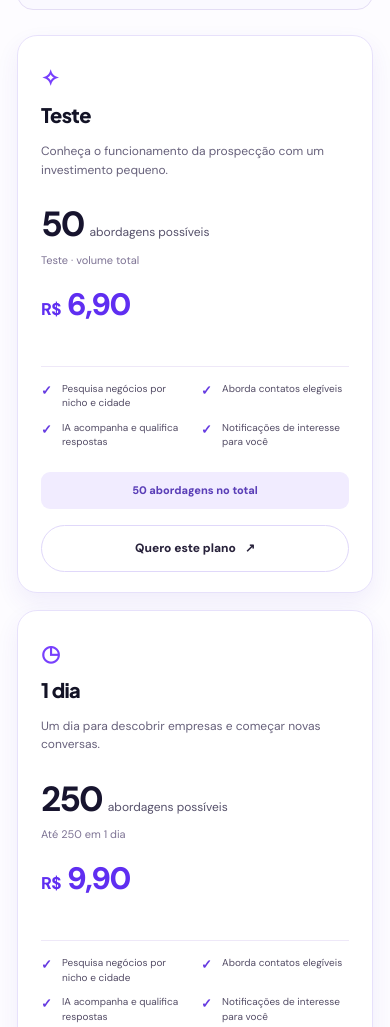
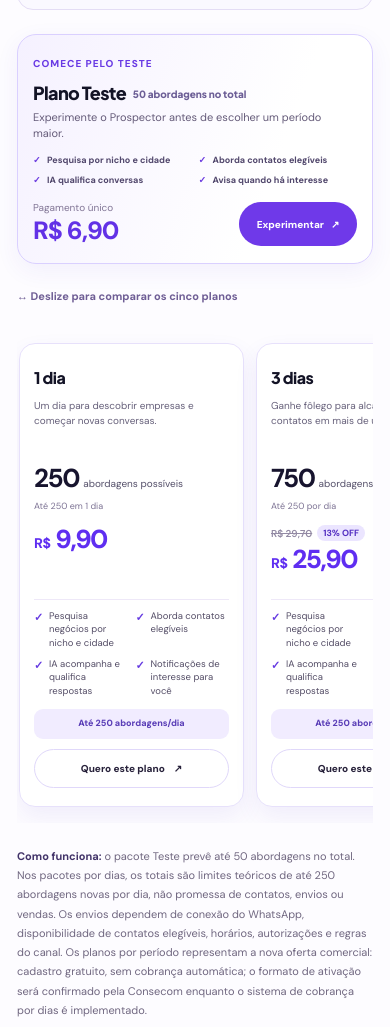
Before and after one commit to WmAgencia/Prospector, a website: page dashboard/public/landing.html in a window 390 px wide. Shown: the part 3583-4610 px from the top of the page. Drawn offline with Linux system fonts and the light colour scheme; a web font is replaced by a local one.

Commit message:
Redesign landing pricing with full-width trial bar and five compact plans in one horizontal row

```diff
--- a/dashboard/public/landing-redesign.css
+++ b/dashboard/public/landing-redesign.css
@@ -259,3 +259,79 @@ body.p3-site{background:#f7f7ff;color:var(--deep);font:400 14px/1.55 'DM Sans',s
 .p3-price-card h3 small{font-size:11px;font-weight:650;color:#827596;letter-spacing:0}
 .p3-price-savings{display:flex;align-items:center;gap:9px;flex-wrap:wrap}
 .p3-price-savings b{font-size:10px;letter-spacing:0;border-radius:99px;background:#ebe5ff;color:#542fc2;padding:4px 9px}
+
+
+/* Períodos na mesma linha: Teste em faixa e cinco planos compactos lado a lado. */
+.p3-pricing{grid-template-columns:minmax(0,1fr);gap:24px}
+.p3-price-trial-wrap{grid-column:1;min-width:0}
+.p3-price-trial{display:grid;grid-template-columns:minmax(0,1.1fr) minmax(0,1.15fr) auto auto;align-items:center;gap:24px;padding:22px 27px;border:1px solid #dad0ff;border-radius:19px;background:linear-gradient(110deg,#f5f1ff 0%,#fff 70%);box-shadow:0 7px 23px #5534c910}
+.p3-trial-eyebrow{display:inline-block;color:#693ae4;font-size:10px;font-weight:850;letter-spacing:.1em;margin-bottom:7px}
+.p3-trial-intro h3{font-size:20px;font-weight:850;letter-spacing:-.035em;margin:0 0 3px}
+.p3-trial-intro h3 span{display:inline-block;font-size:11px;font-weight:750;color:#6c5e96;letter-spacing:0;vertical-align:middle;margin-left:7px}
+.p3-trial-intro>p{font-size:11px;line-height:1.45;color:#655b79;margin:0;max-width:310px}
+.p3-trial-features{list-style:none;display:grid;grid-template-columns:repeat(2,minmax(0,1fr));gap:9px 18px;margin:0;padding:0}
+.p3-trial-features li{color:#51476c;font-size:10px;font-weight:650;line-height:1.5;padding-left:18px;position:relative}
+.p3-trial-features li:before{content:'✓';position:absolute;left:0;color:#6b3bdf;font-weight:900}
+.p3-trial-price{white-space:nowrap;display:flex;flex-direction:column;align-items:flex-start}
+.p3-trial-price small{font-size:10px;color:#827696}
+.p3-trial-price strong{font-size:28px;line-height:1.25;font-weight:900;letter-spacing:-.04em;color:#6231e6}
+.p3-price-trial .p3-trial-cta{white-space:nowrap;min-width:135px;min-height:44px;display:flex;align-items:center;justify-content:center;gap:7px;background:#6f39e9;color:#fff!important;border-color:transparent}
+.p3-price-trial .p3-trial-cta:hover{background:#5527ce;color:#fff!important}
+.p3-price-swipe{display:none;grid-column:1;font-size:11px;font-weight:700;color:#6f5e95;margin:-4px 0 -8px}
+.p3-price-cards{grid-column:1;grid-template-columns:repeat(5,minmax(0,1fr));gap:11px;align-items:stretch;min-width:0}
+.p3-price-card{padding:19px 14px 15px;border-radius:16px;min-height:410px}
+.p3-price-card .p3-price-symbol{display:none}
+.p3-price-card h3{font-size:16px;margin:4px 0 4px}
+.p3-price-card>p{font-size:10px;line-height:1.46;min-height:57px;margin:4px 0 8px}
+.p3-price-quantity{gap:4px;margin-top:4px;font-size:10px;line-height:1.35}
+.p3-price-quantity strong{font-size:26px}
+.p3-price-quantity>span{max-width:100px}
+.p3-price-meta{font-size:9px;margin-top:4px}
+.p3-price-value{margin:11px 0 10px;min-height:64px;gap:4px}
+.p3-price-value>span{font-size:26px}
+.p3-price-value small{font-size:14px}
+.p3-price-savings{gap:5px}
+.p3-price-savings del{font-size:10px}
+.p3-price-savings b{font-size:9px;padding:3px 6px}
+.p3-price-features{padding-top:10px;margin-bottom:9px;gap:8px}
+.p3-price-features li{font-size:9.5px;line-height:1.4;padding-left:15px}
+.p3-price-features li:before{font-size:11px}
+.p3-price-cap{padding:8px 5px;margin-top:auto;margin-bottom:10px;font-size:9px;white-space:normal}
+.p3-price-card .p3-price-button{min-height:39px;font-size:10px;padding:8px 5px;white-space:nowrap}
+.p3-price-ribbon{top:-12px;font-size:8px;padding:5px 10px}
+.p3-price-disclaimer{grid-column:1;max-width:100%}
+@media(max-width:1280px){
+ .p3-price-trial{grid-template-columns:minmax(0,1fr) minmax(0,1fr) auto auto;gap:16px;padding:20px}
+ .p3-trial-features{gap:7px 10px}
+ .p3-price-cards{gap:9px}
+ .p3-price-card{padding:18px 12px 13px}
+}
+@media(max-width:1180px){
+ .p3-price-trial{grid-template-columns:minmax(0,1fr) minmax(0,1fr) auto;gap:14px}
+ .p3-price-trial .p3-trial-cta{grid-column:3;grid-row:1 / span 2;min-width:120px}
+ .p3-trial-price{grid-column:2;grid-row:2}
+ .p3-price-cards{display:grid;grid-template-columns:none;grid-auto-flow:column;grid-auto-columns:minmax(220px,29vw);overflow-x:auto;overscroll-behavior-inline:contain;scroll-snap-type:x mandatory;scroll-padding-inline:2px;padding:14px 2px 16px;gap:12px;scrollbar-width:thin}
+ .p3-price-card{scroll-snap-align:start;min-height:408px}
+ .p3-price-swipe{display:block}
+}
+@media(max-width:720px){
+ .p3-price-trial{grid-template-columns:minmax(0,1fr) auto;gap:13px;padding:18px}
+ .p3-trial-intro{grid-column:1 / -1}
+ .p3-trial-intro h3{font-size:18px}
+ .p3-trial-features{grid-column:1 / -1;grid-row:2}
+ .p3-trial-price{grid-column:1;grid-row:3}
+ .p3-price-trial .p3-trial-cta{grid-column:2;grid-row:3;min-width:122px}
+ .p3-price-cards{grid-auto-columns:minmax(226px,64vw);gap:12px}
+ .p3-price-card{min-height:408px}
+}
+@media(max-width:480px){
+ .p3-price-trial{grid-template-columns:1fr auto;gap:12px;padding:17px 15px}
+ .p3-trial-intro h3 span{font-size:10px;margin-left:4px}
+ .p3-trial-features{grid-template-columns:1fr 1fr;gap:7px}
+ .p3-trial-features li{font-size:9px;padding-left:14px}
+ .p3-trial-price strong{font-size:25px}
+ .p3-price-trial .p3-trial-cta{font-size:10px;min-width:118px;padding:7px 8px}
+ .p3-price-cards{grid-auto-columns:minmax(225px,78vw)}
+ .p3-price-card{padding:18px 14px}
+ .p3-price-card>p{font-size:10px;min-height:50px}
+}
--- a/dashboard/public/landing.html
+++ b/dashboard/public/landing.html
@@ -110,8 +110,26 @@
 
 <section class="p3-pricing p3-container" id="investimento">
  <div class="p3-pricing-intro"><span class="p3-overline">PACOTES POR PERÍODO</span><h2>Escolha por quantos dias quer prospectar.</h2><p>Do primeiro teste a um mês de operação: o Prospector pesquisa empresas, aborda contatos elegíveis, acompanha conversas e te avisa quando encontra sinais de interesse.</p><ul><li>✓ Até 250 novas abordagens por dia</li><li>✓ IA e Kanban comercial incluídos</li><li>✓ Sem mensalidade obrigatória</li></ul></div>
+ <div class="p3-price-trial-wrap">
+ <article class="p3-price-trial" aria-labelledby="p3-trial-heading">
+  <div class="p3-trial-intro">
+   <span class="p3-trial-eyebrow">COMECE PELO TESTE</span>
+   <h3 id="p3-trial-heading">Plano Teste <span>50 abordagens no total</span></h3>
+   <p>Experimente o Prospector antes de escolher um período maior.</p>
+  </div>
+  <ul class="p3-trial-features">
+   <li>Pesquisa por nicho e cidade</li>
+   <li>Aborda contatos elegíveis</li>
+   <li>IA qualifica conversas</li>
+   <li>Avisa quando há interesse</li>
+  </ul>
+  <div class="p3-trial-price"><small>Pagamento único</small><strong>R$ 6,90</strong></div>
+  <a class="p3-price-button p3-trial-cta" href="/cadastro" data-auth="signup" data-package="teste">Experimentar <span aria-hidden="true">↗</span></a>
+ </article>
+ </div>
+ <p class="p3-price-swipe"><span aria-hidden="true">↔</span> Deslize para comparar os cinco planos</p>
  <div class="p3-price-cards">
-  <article class="p3-price-card"><span class="p3-price-symbol" aria-hidden="true">✧</span><h3>Teste</h3><p>Conheça o funcionamento da prospecção com um investimento pequeno.</p><div class="p3-price-quantity"><strong>50</strong> <span>abordagens possíveis</span></div><div class="p3-price-meta">Teste · volume total</div><div class="p3-price-value"><span><small>R$</small> 6,90</span></div><ul class="p3-price-features"><li>Pesquisa negócios por nicho e cidade</li><li>Aborda contatos elegíveis</li><li>IA acompanha e qualifica respostas</li><li>Notificações de interesse para você</li></ul><div class="p3-price-cap">50 abordagens no total</div><a class="p3-price-button" href="/cadastro" data-auth="signup" data-package="teste">Quero este plano <span aria-hidden="true">↗</span></a></article>
+
   <article class="p3-price-card"><span class="p3-price-symbol" aria-hidden="true">◷</span><h3>1 dia</h3><p>Um dia para descobrir empresas e começar novas conversas.</p><div class="p3-price-quantity"><strong>250</strong> <span>abordagens possíveis</span></div><div class="p3-price-meta">Até 250 em 1 dia</div><div class="p3-price-value"><span><small>R$</small> 9,90</span></div><ul class="p3-price-features"><li>Pesquisa negócios por nicho e cidade</li><li>Aborda contatos elegíveis</li><li>IA acompanha e qualifica respostas</li><li>Notificações de interesse para você</li></ul><div class="p3-price-cap">Até 250 abordagens/dia</div><a class="p3-price-button" href="/cadastro" data-auth="signup" data-package="dia1">Quero este plano <span aria-hidden="true">↗</span></a></article>
   <article class="p3-price-card"><span class="p3-price-symbol" aria-hidden="true">ϟ</span><h3>3 dias</h3><p>Ganhe fôlego para alcançar novos contatos em mais de um dia.</p><div class="p3-price-quantity"><strong>750</strong> <span>abordagens possíveis</span></div><div class="p3-price-meta">Até 250 por dia</div><div class="p3-price-value"><div class="p3-price-savings"><del>R$ 29,70</del><b>13% OFF</b></div><span><small>R$</small> 25,90</span></div><ul class="p3-price-features"><li>Pesquisa negócios por nicho e cidade</li><li>Aborda contatos elegíveis</li><li>IA acompanha e qualifica respostas</li><li>Notificações de interesse para você</li></ul><div class="p3-price-cap">Até 250 abordagens/dia</div><a class="p3-price-button" href="/cadastro" data-auth="signup" data-package="dias3">Quero este plano <span aria-hidden="true">↗</span></a></article>
   <article class="p3-price-card p3-price-featured"><div class="p3-price-ribbon">Mais indicado ✦</div><span class="p3-price-symbol" aria-hidden="true">♕</span><h3>7 dias</h3><p>Uma semana para prospectar, acompanhar e qualificar oportunidades.</p><div class="p3-price-quantity"><strong>1.750</strong> <span>abordagens possíveis</span></div><div class="p3-price-meta">Até 250 por dia</div><div class="p3-price-value"><div class="p3-price-savings"><del>R$ 69,30</del><b>14% OFF</b></div><span><small>R$</small> 59,90</span></div><ul class="p3-price-features"><li>Pesquisa negócios por nicho e cidade</li><li>Aborda contatos elegíveis</li><li>IA acompanha e qualifica respostas</li><li>Notificações de interesse para você</li></ul><div class="p3-price-cap">Até 250 abordagens/dia</div><a class="p3-price-button p3-price-main-button" href="/cadastro" data-auth="signup" data-package="dias7">Quero este plano <span aria-hidden="true">↗</span></a></article>
```
